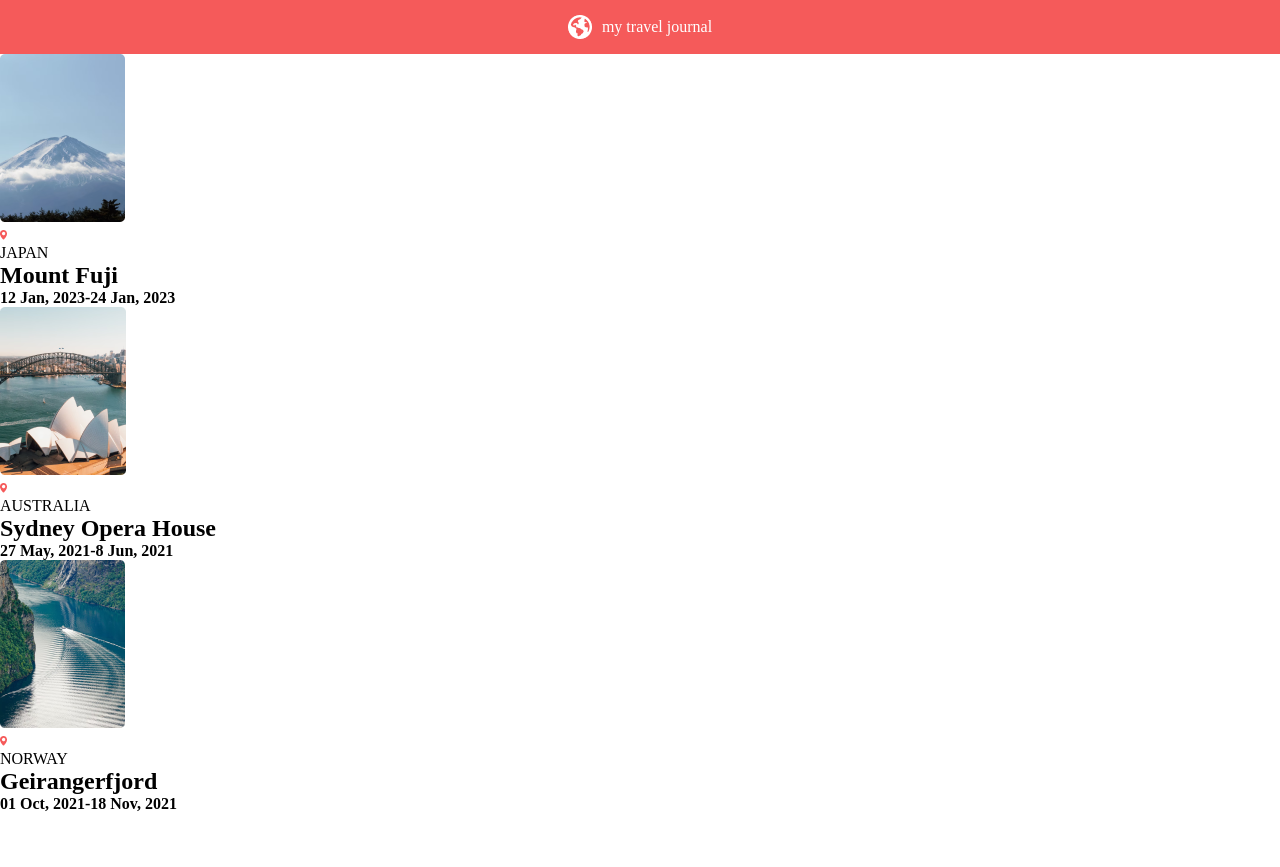
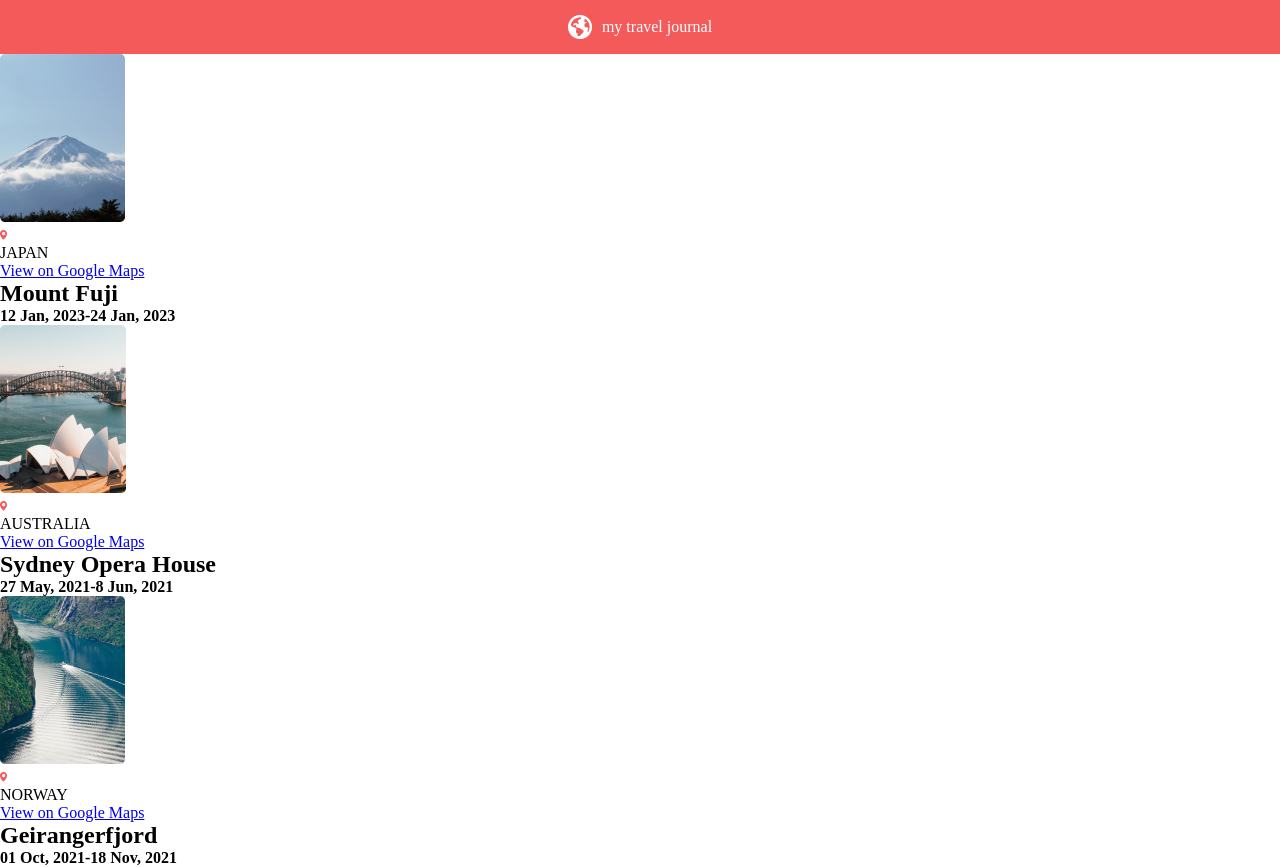
Before and after one commit to Sheriff-Oladimeji/travel-journal-website, a React (Create React App) app: page / in a window 1280 px wide. Before the commit the page ends 813 px from the top, so only its background shows below. Built offline with nearby package versions, Linux system fonts and the light colour scheme.

Commit message:
modify files

```diff
--- a/src/components/card.js
+++ b/src/components/card.js
@@ -8,6 +8,7 @@ return (
 <div>
   <img src={icon} alt=""/><p>{props.card.location}</p>
 </div>
+<a href={props.card.googleMapsUrl}  target="_blank">View on Google Maps</a>
   </div>
   <h2>{props.card.title}</h2>
   <h4 className="small">{props.card.startDate}-{props.card.endDate}</h4>
```
